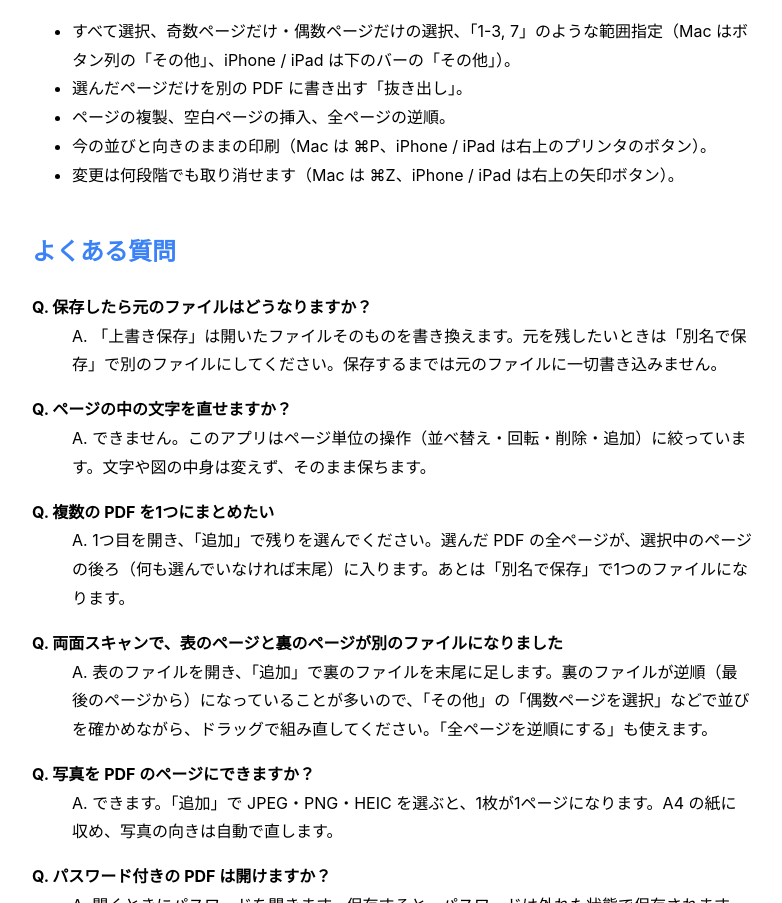
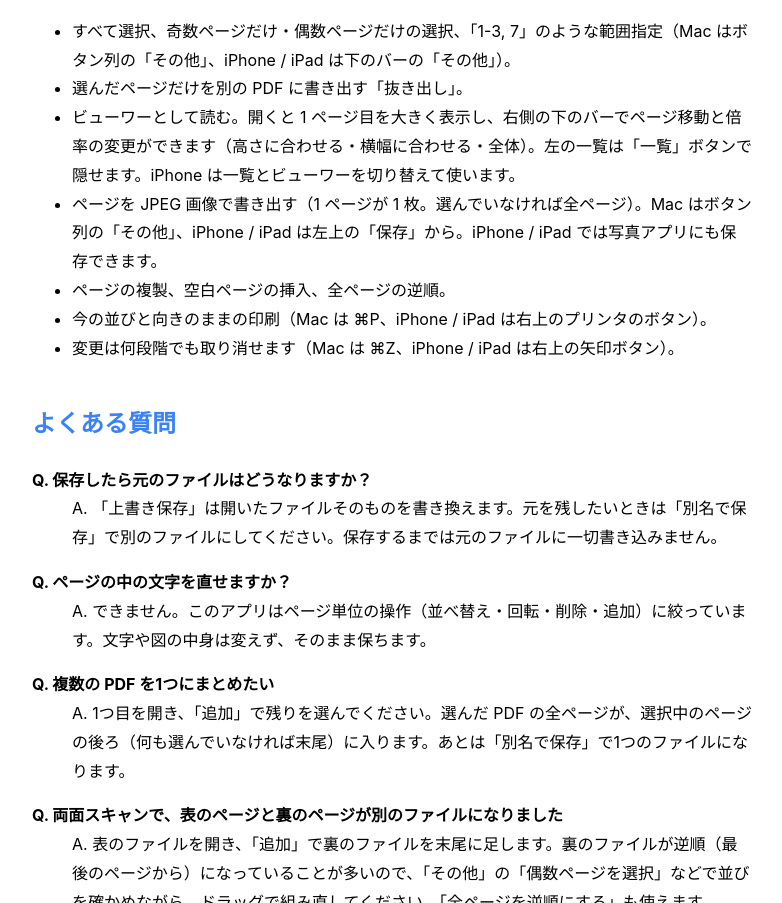
Before and after one commit to emchs07-prog/pdfpageworkshop-support, a plain HTML site: page index.html in a window 1280 px wide. Shown: the part 1183-2086 px from the top of the page, without its empty margins (248-1030 px from the left). Drawn offline with Linux system fonts and the light colour scheme.

Commit message:
1.0.1 の内容を反映: ビューワーと JPEG 書き出しの説明、写真の追加の許可について追記
Co-Authored-By: Claude Opus 5.5 <noreply@anthropic.com>

```diff
--- a/index.html
+++ b/index.html
@@ -45,6 +45,8 @@
 <ul>
   <li>すべて選択、奇数ページだけ・偶数ページだけの選択、「1-3, 7」のような範囲指定（Mac はボタン列の「その他」、iPhone / iPad は下のバーの「その他」）。</li>
   <li>選んだページだけを別の PDF に書き出す「抜き出し」。</li>
+  <li>ビューワーとして読む。開くと 1 ページ目を大きく表示し、右側の下のバーでページ移動と倍率の変更ができます（高さに合わせる・横幅に合わせる・全体）。左の一覧は「一覧」ボタンで隠せます。iPhone は一覧とビューワーを切り替えて使います。</li>
+  <li>ページを JPEG 画像で書き出す（1 ページが 1 枚。選んでいなければ全ページ）。Mac はボタン列の「その他」、iPhone / iPad は左上の「保存」から。iPhone / iPad では写真アプリにも保存できます。</li>
   <li>ページの複製、空白ページの挿入、全ページの逆順。</li>
   <li>今の並びと向きのままの印刷（Mac は ⌘P、iPhone / iPad は右上のプリンタのボタン）。</li>
   <li>変更は何段階でも取り消せます（Mac は ⌘Z、iPhone / iPad は右上の矢印ボタン）。</li>
```
Also changed, not shown: privacy.html (+1 -1 lines).
